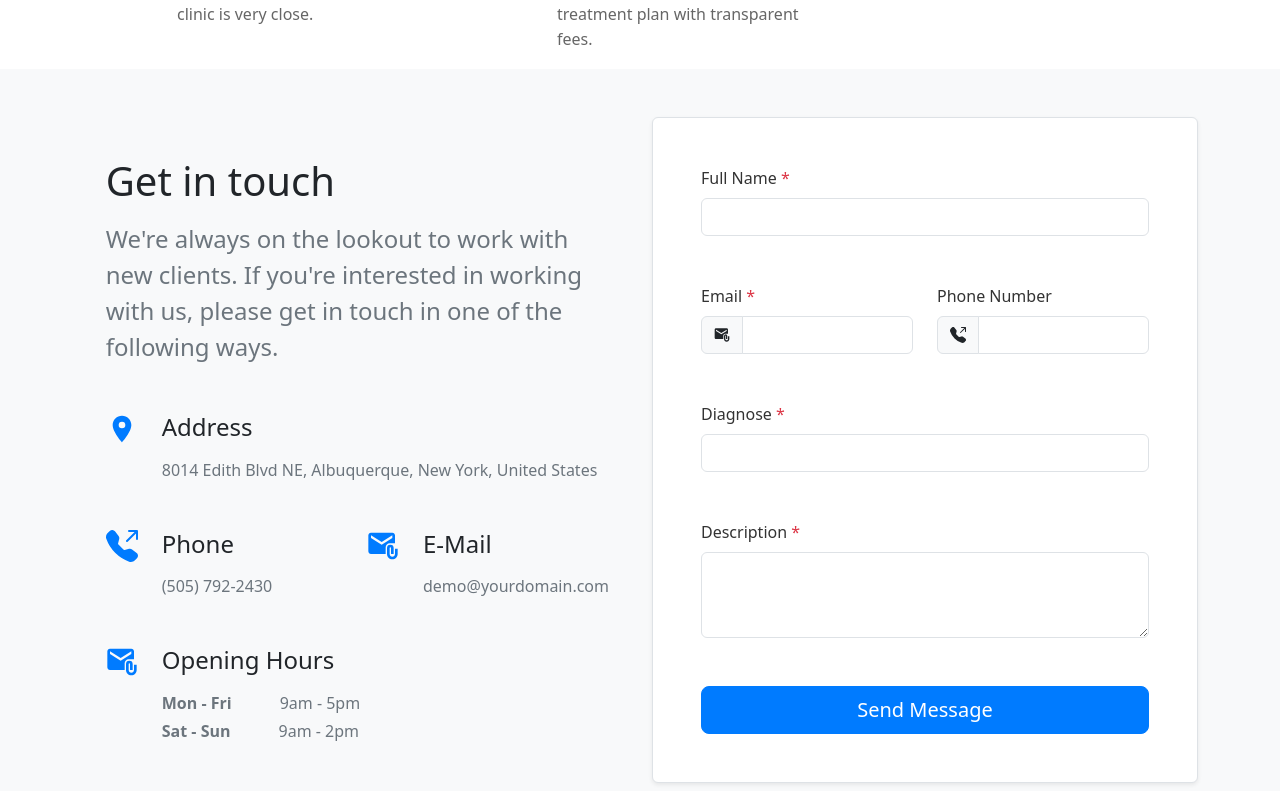
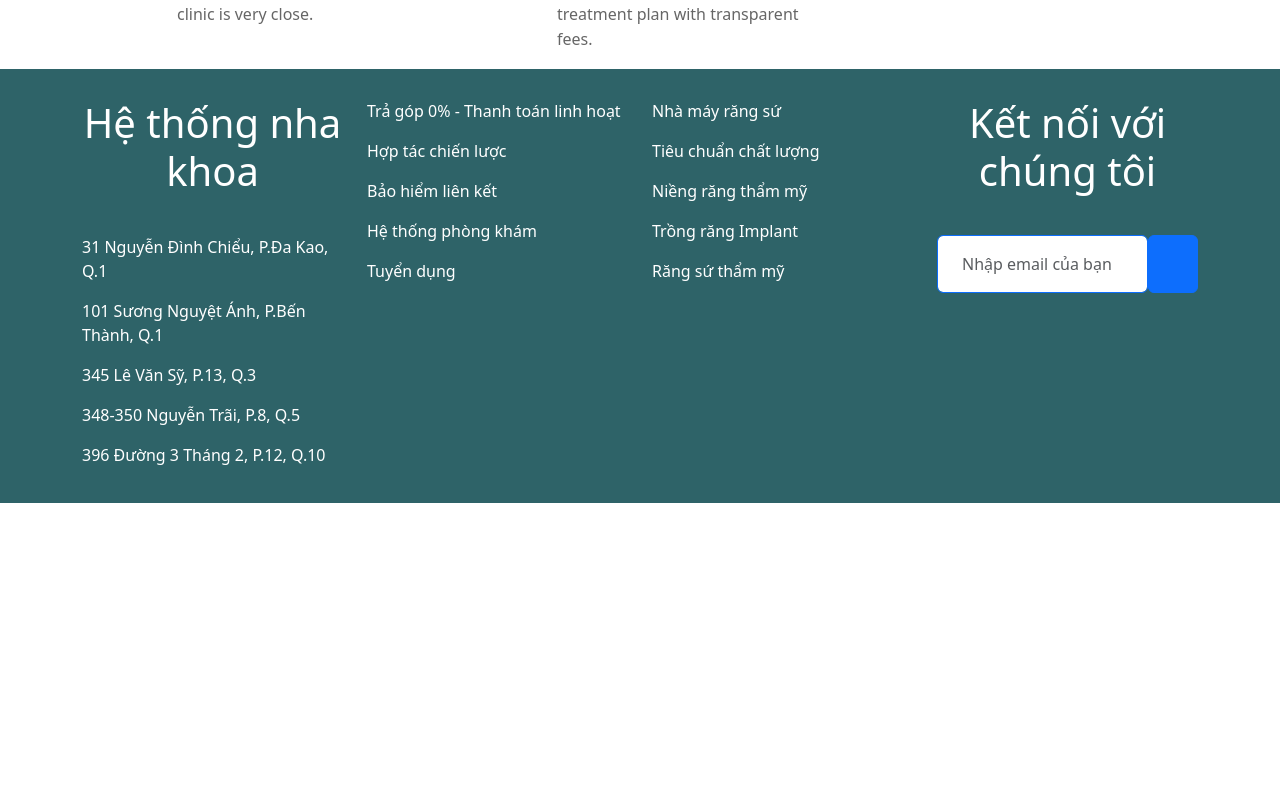
Before and after one commit to duyanhhhhhn/Service_dental, a React (Create React App) app in the folder front-end/: page /About in a window 1280 px wide. Shown: the part 869-1660 px from the top of the page. After the commit the page ends 1372 px from the top, so only its background shows below. Built offline with nearby package versions, Linux system fonts and the light colour scheme; the HTML template or start-up script is replaced by a standard one.

Commit message:
add search

```diff
--- a/front-end/src/App.js
+++ b/front-end/src/App.js
@@ -11,6 +11,8 @@ import Register from './components/FE_CLIENT/Page/Register/Register';
 import News from './components/FE_CLIENT/Page/News/News';
 import axios from 'axios';
 import Products from './components/FE_CLIENT/Page/Product/Products';
+import Appointment from './components/FE_CLIENT/Page/Appointment/Appointment';
+
 
 axios.defaults.baseURL ='http://127.0.0.1:8000/api'
 const App = () => {
@@ -24,6 +26,7 @@ const App = () => {
             <Route path='/Register' element={<Register/> } />
             <Route path='/News' element={<News/> } />
             <Route path='/Products'element={<Products/>} />
+            <Route path='/Appointment'element={<Appointment/>} />
         </Routes>
         <Footer />
     </>
--- a/front-end/src/components/FE_CLIENT/Page/About/About.jsx
+++ b/front-end/src/components/FE_CLIENT/Page/About/About.jsx
@@ -27,11 +27,11 @@ const About = () => {
 
       <div className="home-features container mt-̀5">
         <div className="slogan-section text-center">
-          <h1><span>About Australian Dentists Clinic</span></h1>
+          <h1><span>About Us Dentists Clinic</span></h1>
         </div>
         <p>
           We are committed to offering quality dental care for the whole family. Whether you are in need of cosmetic dentistry, restorative work, or a <br />
-          <a href="https://dentistsclinic.com.au/locations/melbourne-cbd/dentist-checkup-special.html">regular dental checkup</a>, you are in good hands with our friendly, skilled dental technicians and qualified dentists.
+          <a>regular dental checkup</a>, you are in good hands with our friendly, skilled dental technicians and qualified dentists.
         </p>
         <br />
       </div>
@@ -92,137 +92,6 @@ const About = () => {
         </div>
       </div>
       </div>
-
-      <section className="bg-light py-3 py-md-5">
-        <div className="container">
-          <div className="row gy-3 gy-md-4 gy-lg-0 align-items-md-center">
-            <div className="col-12 col-lg-6">
-              <div className="row justify-content-xl-center">
-                <div className="col-12 col-xl-11">
-                  <h2 className="h1 mb-3">Get in touch</h2>
-                  <p className="lead fs-4 text-secondary mb-5">
-                    We're always on the lookout to work with new clients. If you're interested in working with us, please get in touch in one of the following ways.
-                  </p>
-                  <div className="d-flex mb-5">
-                    <div className="me-4 text-primary">
-                      <MdLocationOn size={32} />
-                    </div>
-                    <div>
-                      <h4 className="mb-3">Address</h4>
-                      <address className="mb-0 text-secondary">
-                        8014 Edith Blvd NE, Albuquerque, New York, United States
-                      </address>
-                    </div>
-                  </div>
-                  <div className="row mb-5">
-                    <div className="col-12 col-sm-6">
-                      <div className="d-flex mb-5 mb-sm-0">
-                        <div className="me-4 text-primary">
-                          <BsFillTelephoneOutboundFill size={32} />
-                        </div>
-                        <div>
-                          <h4 className="mb-3">Phone</h4>
-                          <p className="mb-0">
-                            <a className="link-secondary text-decoration-none" href="tel:+15057922430">
-                              (505) 792-2430
-                            </a>
-                          </p>
-                        </div>
-                      </div>
-                    </div>
-                    <div className="col-12 col-sm-6">
-                      <div className="d-flex mb-0">
-                        <div className="me-4 text-primary">
-                          <MdAttachEmail size={32} />
-                        </div>
-                        <div>
-                          <h4 className="mb-3">E-Mail</h4>
-                          <p className="mb-0">
-                            <a className="link-secondary text-decoration-none" href="mailto:demo@yourdomain.com">
-                              demo@yourdomain.com
-                            </a>
-                          </p>
-                        </div>
-                      </div>
-                    </div>
-                  </div>
-                  <div className="d-flex">
-                    <div className="me-4 text-primary">
-                      <MdAttachEmail size={32} />
-                    </div>
-                    <div>
-                      <h4 className="mb-3">Opening Hours</h4>
-                      <div className="d-flex mb-1">
-                        <p className="text-secondary fw-bold mb-0 me-5">Mon - Fri</p>
-                        <p className="text-secondary mb-0">9am - 5pm</p>
-                      </div>
-                      <div className="d-flex">
-                        <p className="text-secondary fw-bold mb-0 me-5">Sat - Sun</p>
-                        <p className="text-secondary mb-0">9am - 2pm</p>
-                      </div>
-                    </div>
-                  </div>
-                </div>
-              </div>
-            </div>
-            <div className="col-12 col-lg-6">
-              <div className="bg-white border rounded shadow-sm overflow-hidden">
-                <form action="#!">
-                  <div className="row gy-4 gy-xl-5 p-4 p-xl-5">
-                    <div className="col-12">
-                      <label htmlFor="fullname" className="form-label">
-                        Full Name <span className="text-danger">*</span>
-                      </label>
-                      <input type="text" className="form-control" id="fullname" name="fullname" required />
-                    </div>
-                    <div className="col-12 col-md-6">
-                      <label htmlFor="email" className="form-label">
-                        Email <span className="text-danger">*</span>
-                      </label>
-                      <div className="input-group">
-                        <span className="input-group-text">
-                          <MdAttachEmail />
-                        </span>
-                        <input type="email" className="form-control" id="email" name="email" required />
-                      </div>
-                    </div>
-                    <div className="col-12 col-md-6">
-                      <label htmlFor="phone" className="form-label">
-                        Phone Number
-                      </label>
-                      <div className="input-group">
-                        <span className="input-group-text">
-                          <BsFillTelephoneOutboundFill />
-                        </span>
-                        <input type="tel" className="form-control" id="phone" name="phone" />
-                      </div>
-                    </div>
-                    <div className="col-12">
-                      <label htmlFor="subject" className="form-label">
-                      Diagnose <span className="text-danger">*</span>
-                      </label>
-                      <input type="text" className="form-control" id="subject" name="subject" required />
-                    </div>
-                    <div className="col-12">
-                      <label htmlFor="message" className="form-label">
-                        Description <span className="text-danger">*</span>
-                      </label>
-                      <textarea className="form-control" id="message" name="message" rows="3" required></textarea>
-                    </div>
-                    <div className="col-12">
-                      <div className="d-grid">
-                        <button className="btn btn-primary btn-lg" type="submit">
-                          Send Message
-                        </button>
-                      </div>
-                    </div>
-                  </div>
-                </form>
-              </div>
-            </div>
-          </div>
-        </div>
-      </section>
     </div>
   );
 };
--- a/front-end/src/components/FE_CLIENT/Page/Login/Login.jsx
+++ b/front-end/src/components/FE_CLIENT/Page/Login/Login.jsx
@@ -1,42 +1,70 @@
-import React, { useState } from 'react';
+import React, { useState, useEffect, useRef } from 'react';
 import { Form, Button, Card, Container, Row, Col } from 'react-bootstrap';
+import axios from 'axios';
+import Cookies from 'js-cookie';
 import { useNavigate } from 'react-router-dom';
-import axios from 'axios';
-import './Login.css'; // Import CSS file for custom styles
+import './Login.css';
+import { Toast } from 'primereact/toast';
+import 'primereact/resources/themes/saga-blue/theme.css';
 
-const Login = () => {
+export default function Login() {
+  useEffect(() => {
+    document.title = 'Admin-Login';
+  }, []);
+
   const [email, setEmail] = useState('');
   const [password, setPassword] = useState('');
-  const [error, setError] = useState('');
   const navigate = useNavigate();
+  const toast = useRef(null);
 
-  const handleLogin = async (e) => {
+  useEffect(() => {
+    if (Cookies.get('login')) {
+      navigate('/admin');
+    }
+  }, [navigate]);
 
-    try {
-      const response = await axios.get('login', {
-        email,
-        password,
-      });
-
-      const { token } = response.data;
-      localStorage.setItem('token', token);
-      navigate('/Home');
-    } catch (err) {
-      setError('Đăng nhập thất bại. Vui lòng kiểm tra lại email và mật khẩu.');
+  const handleKeyDown = (event) => {
+    if (event.key === 'Enter') {
+      event.preventDefault(); // Ngăn chặn hành động mặc định của Enter trong form
+      login(event); // Gọi hàm đăng nhập
     }
   };
+
+  const showError = (message) => {
+    toast.current.show({ severity: 'error', summary: 'ERROR', detail: message || "Too many requests", life: 3000 });
+  };
+
+  const showSuccess = (message) => {
+    toast.current.show({ severity: 'success', summary: 'SUCCESS', detail: message || "Login successful", life: 3000 });
+  };
+
+  async function login(e) {
+    e.preventDefault();
+    try {
+      const response = await axios.post('http://127.0.0.1:8000/api/login', {
+        email: email,
+        password: password
+      });
+      Cookies.set('login', response.data.token, { expires: 1 }); // Giả sử API trả về token
+      showSuccess('Login successful');
+      setTimeout(() => {
+        navigate('/admin');
+      }, 1000);
+    } catch (err) {
+      showError('Email or password invalid');
+    }
+  }
 
   return (
     <section className="vh-100" style={{ backgroundColor: '#f4f4f9' }}>
       <Container className="py-5 h-100">
+        <Toast ref={toast} />
         <Row className="d-flex justify-content-center align-items-center h-100">
           <Col md={8} lg={6} xl={5}>
             <Card className="shadow-2-strong" style={{ borderRadius: '1rem' }}>
               <Card.Body className="p-5 text-center">
-
                 <h3 className="mb-5">Sign in</h3>
-
-                <Form onSubmit={handleLogin}>
+                <Form className='mb-5' onSubmit={login}>
                   <Form.Group className="form-outline mb-4" controlId="typeEmailX-2">
                     <Form.Control
                       type="email"
@@ -44,10 +72,9 @@ const Login = () => {
                       value={email}
                       onChange={(e) => setEmail(e.target.value)}
                       required
-                      placeholder='email'
+                      placeholder='Email'
                     />
                   </Form.Group>
-
                   <Form.Group className="form-outline mb-4" controlId="typePasswordX-2">
                     <Form.Control
                       type="password"
@@ -55,10 +82,10 @@ const Login = () => {
                       value={password}
                       onChange={(e) => setPassword(e.target.value)}
                       required
-                      placeholder='password'
+                      placeholder='Password'
+                      onKeyDown={handleKeyDown}
                     />
                   </Form.Group>
-
                   <Form.Group className="form-check d-flex justify-content-start mb-4">
                     <Form.Check
                       type="checkbox"
@@ -67,9 +94,6 @@ const Login = () => {
                       label="Remember password"
                     />
                   </Form.Group>
-
-                  {error && <p style={{ color: 'red' }}>{error}</p>}
-
                   <Button
                     className="btn-lg btn-block"
                     variant="primary"
@@ -77,7 +101,6 @@ const Login = () => {
                   >
                     Login
                   </Button>
-                  <a href="/Register" className='btn btn-success'>Register</a>
                 </Form>
               </Card.Body>
             </Card>
@@ -86,6 +109,4 @@ const Login = () => {
       </Container>
     </section>
   );
-};
-
-export default Login;
+}
--- a/package.json
+++ /dev/null
@@ -1,5 +0,0 @@
-{
-  "dependencies": {
-    "bootstrap": "^5.3.3"
-  }
-}
```
Also changed, not shown: front-end/package.json (+6 -2 lines), front-end/src/components/FE_CLIENT/Page/Product/Products.jsx (+15 -2 lines), 2 other files (tests, documents, lock files or other folders).
